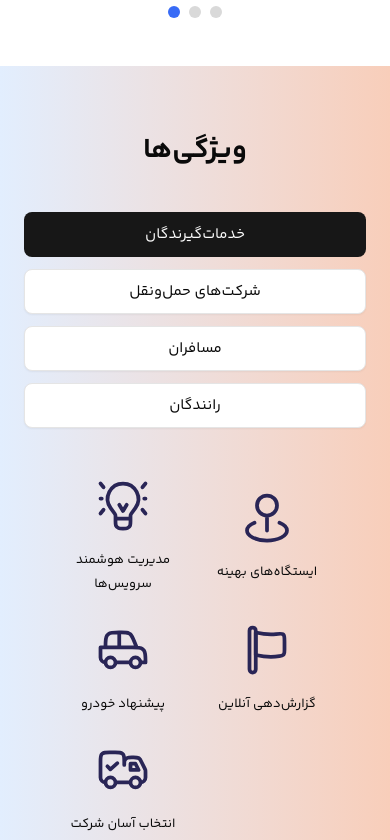
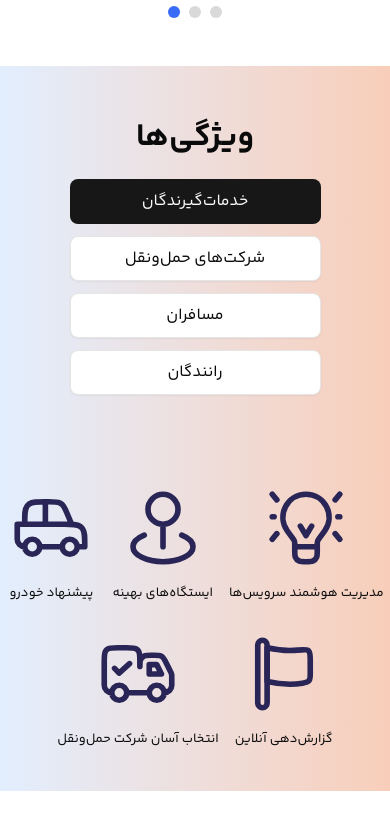
Before and after one commit to pexicade/sapway, a Next.js app: page / in a window 390 px wide. Shown: the part 1560-2400 px from the top of the page. Built offline with nearby package versions, Linux system fonts and the light colour scheme.

Commit message:
made the responsiveness of this component much better.

```diff
--- a/components/features.tsx
+++ b/components/features.tsx
@@ -92,50 +92,35 @@ const featureIcons: FeatureIcons[] = [
     ],
   },
 ];
-
 export const Features = () => {
   const [activeFeature, setActiveFeature] = useState("clients");
 
   return (
-    <div
-      className="
-        bg-linear-to-r from-[#e2eefe] to-[#f8ceba]
-        flex flex-col items-center justify-center
-        w-full
-        px-6 py-16
-        md:py-20
-      "
-    >
+    <div className="bg-linear-to-r from-[#e2eefe] to-[#f8ceba] flex flex-col items-center gap-0 justify-center min-h-[420px]">
       <h2
+        className="mt-12 sm:mt-10 lg:mt-0   text-[32px] md:text-[32px] font-bold font-(family-name:--font-yekan-fanum)"
         dir="rtl"
-        className="
-          text-[28px] sm:text-[32px] font-bold
-          font-(family-name:--font-yekan-fanum)
-          text-center
-        "
       >
         ویژگی‌ها
       </h2>
 
+      <div
+        className="mt-[17px] flex flex-col gap-10 items-center justify-center w-full"
+        dir="rtl"
+      >
         {/* Buttons */}
-      <div
-        dir="rtl"
-        className="mt-10 flex flex-wrap items-center justify-center gap-3 w-full max-w-4xl"
-      >
+        <div className="flex flex-wrap items-center justify-center gap-3 w-full px-4">
           {features.map((feature) => (
             <Button
               key={feature.name}
-            onClick={() => setActiveFeature(feature.name)}
-            variant={activeFeature === feature.name ? "default" : "outline"}
               className="
-              h-[45px]
-              px-6
-              w-full sm:w-auto
-              text-[15px] sm:text-[16px]
-              font-normal
+                w-[251px] h-[45px]
                 transition-colors duration-500
+                font-normal text-[16px]
                 font-(family-name:--font-yekan-fanum)
               "
+              variant={activeFeature === feature.name ? "default" : "outline"}
+              onClick={() => setActiveFeature(feature.name)}
             >
               {feature.btnText}
             </Button>
@@ -143,30 +128,43 @@ export const Features = () => {
         </div>
 
         {/* Icons */}
-      <div className="mt-12 w-full flex justify-center">
-        <div className="grid grid-cols-2 sm:grid-cols-3 md:grid-cols-4 gap-6 md:gap-10">
-          {featureIcons
-            .find((f) => f.name === activeFeature)
-            ?.icons.map((icon, index) => (
+        <div className="mt-12 w-full flex justify-center mb-10 sm:mb-7 lg:mb-0">
+          {featureIcons.map((featureIcon) => (
+            <div
+              key={featureIcon.name}
+              className={`${
+                activeFeature === featureIcon.name ? "flex" : "hidden"
+              }
+                 flex-wrap justify-center
+                 gap-x-4 gap-y-6 sm:gap-x-6 sm:gap-y-8 md:gap-x-8 md:gap-y-10 lg:gap-x-12 lg:gap-y-12
+                 w-full max-w-[1200px]`}
+            >
+              {featureIcon.icons.map((icon, index) => (
                 <div
                   key={index}
+                  className="flex flex-col items-center justify-center gap-2"
+                  style={{ flex: "0 1 auto" }}
+                >
+                  <div
                     className="
-                  flex flex-col items-center justify-center
-                  gap-3
-                  w-[120px] sm:w-[140px] md:w-40
-                  text-center
+              flex items-center justify-center
+              w-[90px] h-[90px] sm:w-20 sm:h-20 md:w-[98px] md:h-[98px] lg:w-[110px] lg:h-[110px]
+              max-w-full
             "
                   >
                     <Image
                       src={icon.icon}
-                  alt={`آیکون ${icon.text}`}
-                  width={98}
-                  height={98}
-                  className="w-[60px] sm:w-[70px] md:w-[90px] h-auto"
+                      alt={icon.text}
+                      width={110}
+                      height={110}
+                      className="w-full h-full object-contain"
                     />
-                <span className="text-[13px] sm:text-[14px] md:text-[15px] leading-6">
+                  </div>
+                  <span className="text-[13px] sm:text-[14px] md:text-[15px] text-center leading-6">
                     {icon.text}
                   </span>
+                </div>
+              ))}
             </div>
           ))}
         </div>
```
Lines whose indentation alone changed are shown as unchanged.
